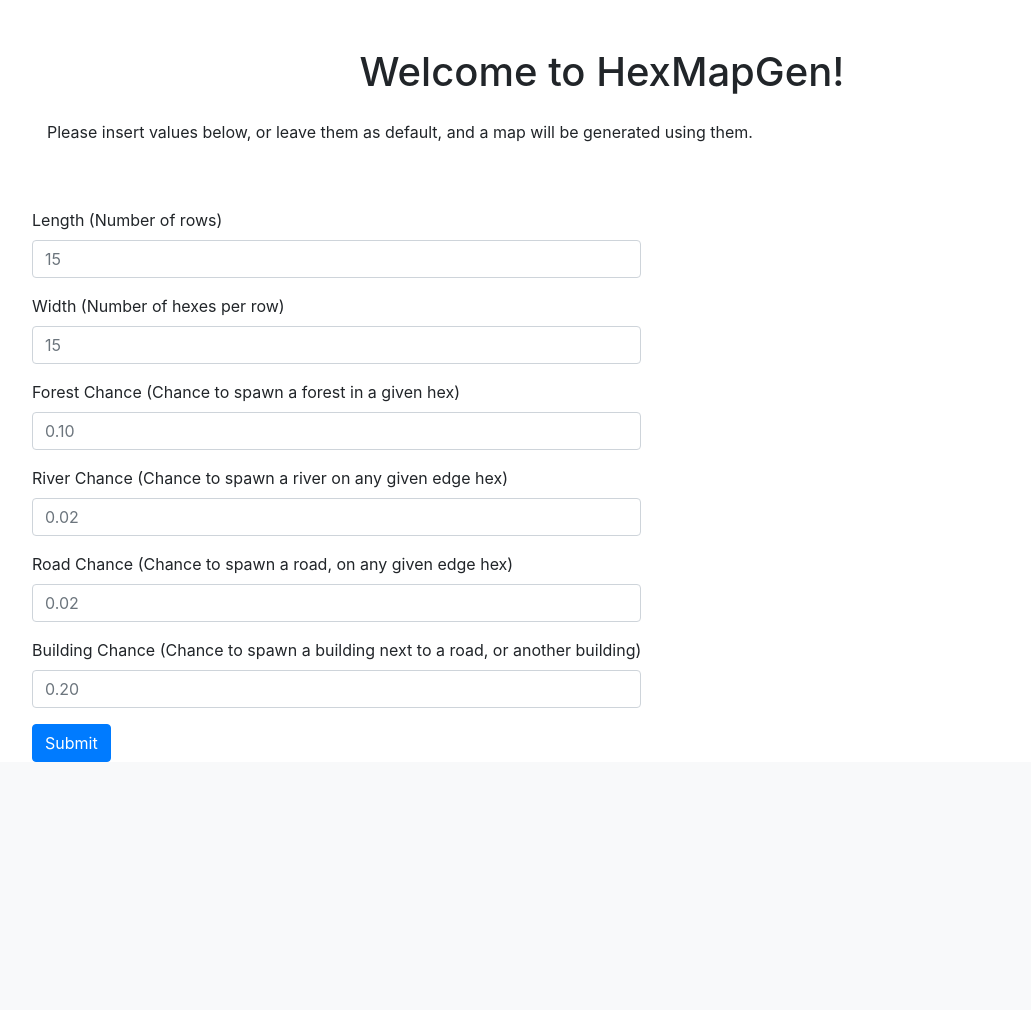
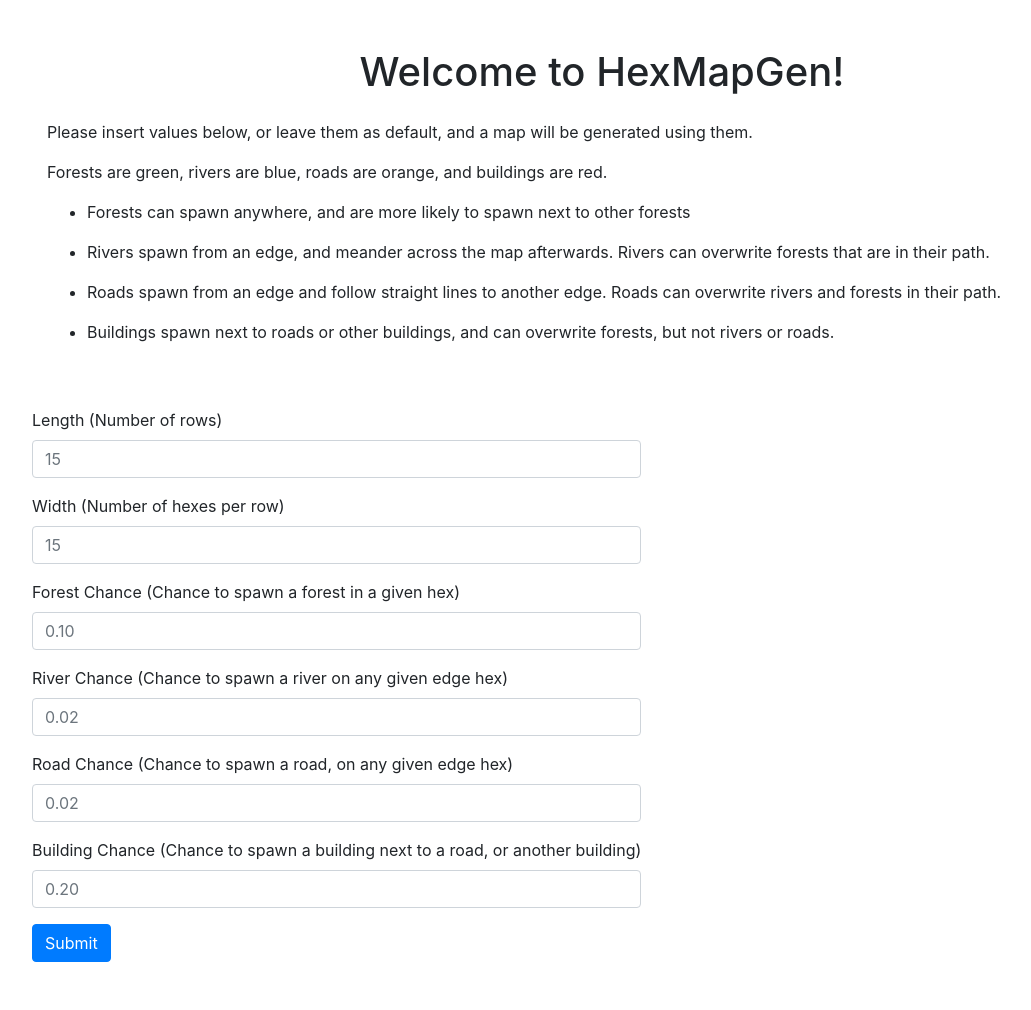
Before and after one commit to Evansdava/HexMapGen, a Flask app: page / in a window 1280 px wide. Shown: the part 56-1066 px from the top of the page, without its empty margins (38-1069 px from the left). Before the commit the page ends 818 px from the top, so only its background shows below. Run offline with Flask 2, Linux system fonts and the light colour scheme; some libraries are stand-ins or nearby versions.

Commit message:
Updated home screen

```diff
--- a/templates/home.html
+++ b/templates/home.html
@@ -12,7 +12,26 @@
                 <p>Please insert values below, or leave them as default, and a map will be generated using them.</p>
             </div>
         </div>
-        <div class="row mt-5">
+        <div class="row">
+            <div class="col-md-auto">
+                <p>Forests are green, rivers are blue, roads are orange, and buildings are red.</p>
+                <ul>
+                    <li>
+                        <p>Forests can spawn anywhere, and are more likely to spawn next to other forests</p>
+                    </li>
+                    <li>
+                        <p>Rivers spawn from an edge, and meander across the map afterwards. Rivers can overwrite forests that are in their path.</p>
+                    </li>
+                    <li>
+                        <p>Roads spawn from an edge and follow straight lines to another edge. Roads can overwrite rivers and forests in their path.</p>
+                    </li>
+                    <li>
+                        <p>Buildings spawn next to roads or other buildings, and can overwrite forests, but not rivers or roads.</p>
+                    </li>
+                </ul>
+            </div>
+        </div>
+        <div class="row mt-5 pb-5">
             <form action="/map">
                 <div class="form-group">
                     <label for="length">Length (Number of rows)</label>
```
